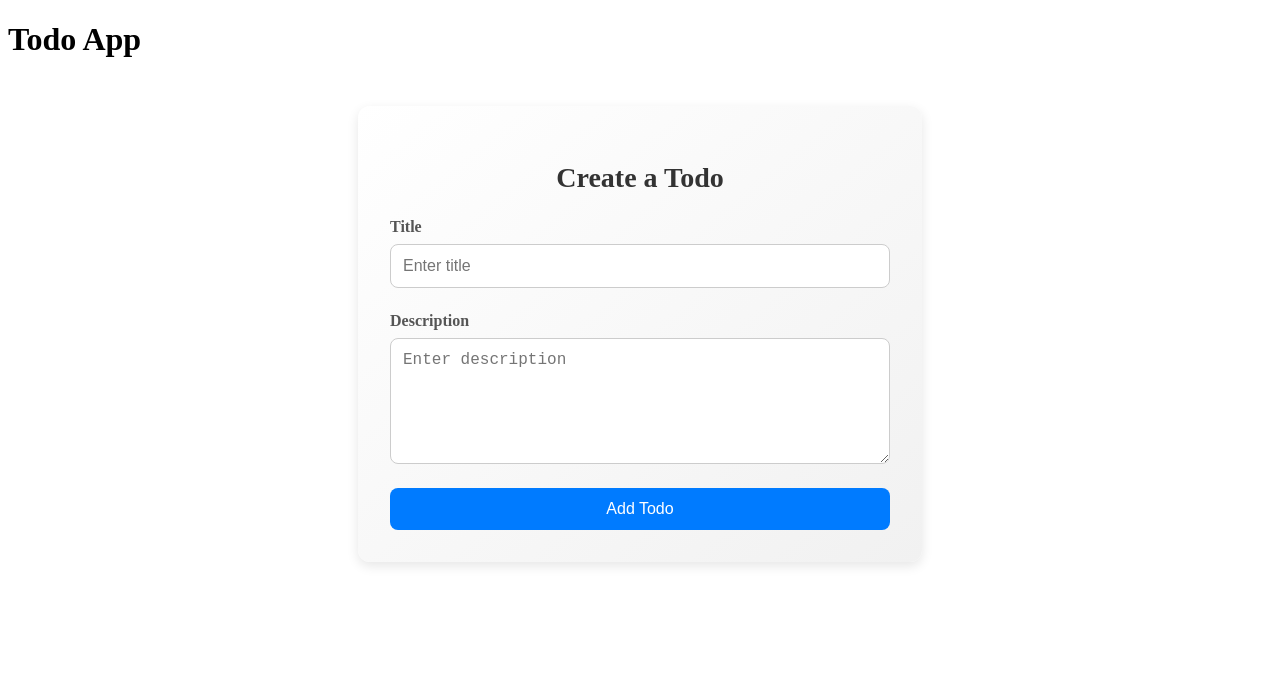
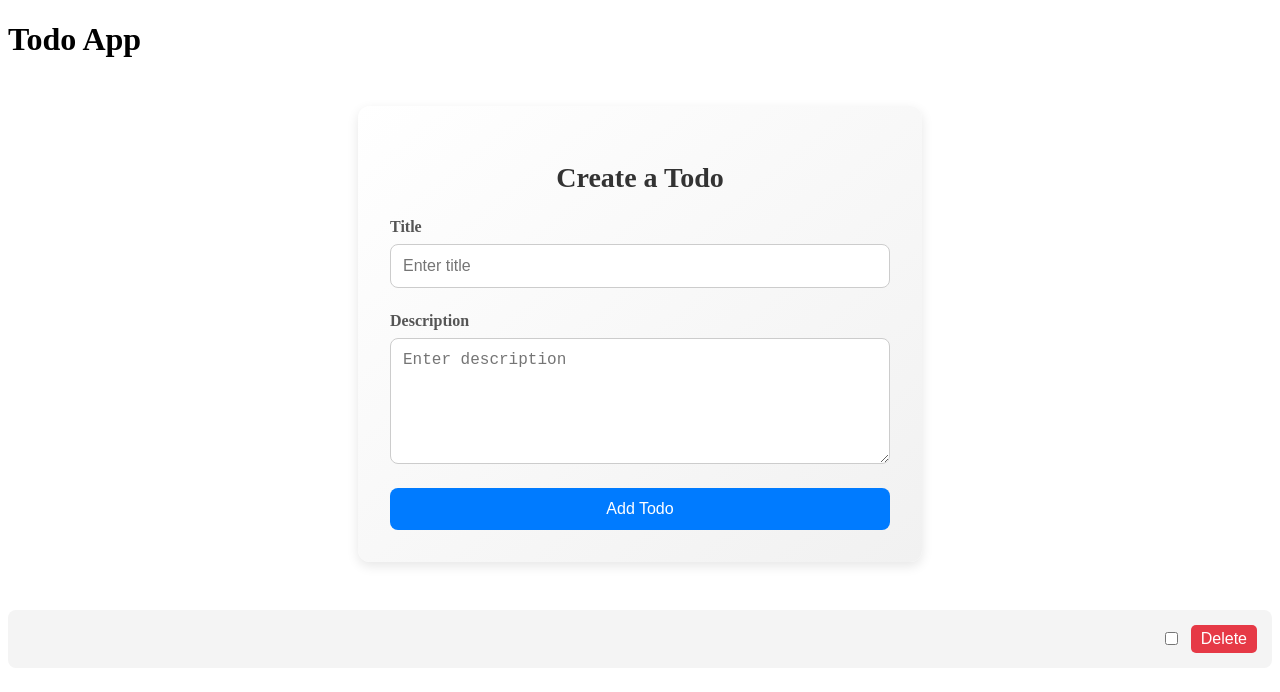
Before and after one commit to MondeNel/TEST_DRIVEN_DEVELOPMENT-TO-DO-APP-, a React (Vite) app in the folder frontend/: page / in a window 1280 px wide. Shown: the top 692 px of the page. Built offline with nearby package versions, Linux system fonts and the light colour scheme.

Commit message:
Add TodoItem component with styling and basic actions

```diff
--- a/frontend/src/App.jsx
+++ b/frontend/src/App.jsx
@@ -1,5 +1,6 @@
 import React from 'react'
 import TodoForm from './components/TodoForm'
+import TodoItem from './components/TodoItem'
 
 /**
  * Root App component that renders the TodoForm.
@@ -12,6 +13,7 @@ function App() {
     <div className="app">
       <h1>Todo App</h1>
       <TodoForm />
+      <TodoItem />
     </div>
   )
 }
--- a/frontend/src/components/TodoForm.jsx
+++ b/frontend/src/components/TodoForm.jsx
@@ -1,5 +1,5 @@
 import React, { useState } from 'react'
-import './todoform.css'
+import '../styles/todoform.css'
 
 const TodoForm = () => {
   const [title, setTitle] = useState('')
--- a/frontend/src/components/TodoItem.jsx
+++ b/frontend/src/components/TodoItem.jsx
@@ -0,0 +1,33 @@
+import React from 'react'
+import '../styles/todoitem.css'
+
+/**
+ * Component to display a single Todo item.
+ * @param {Object} props
+ * @param {string} props.id - The ID of the todo item.
+ * @param {string} props.title - Title of the todo.
+ * @param {string} props.description - Description of the todo.
+ * @param {boolean} props.completed - Completion status.
+ * @param {Function} props.onToggle - Handler to toggle completion.
+ * @param {Function} props.onDelete - Handler to delete the todo.
+ */
+const TodoItem = ({ id, title, description, completed, onToggle, onDelete }) => {
+  return (
+    <div className={`todo-item ${completed ? 'completed' : ''}`}>
+      <div className="todo-text">
+        <h3>{title}</h3>
+        <p>{description}</p>
+      </div>
+      <div className="todo-actions">
+        <input
+          type="checkbox"
+          checked={completed}
+          onChange={() => onToggle(id)}
+        />
+        <button onClick={() => onDelete(id)}>Delete</button>
+      </div>
+    </div>
+  )
+}
+
+export default TodoItem
--- /dev/null
+++ b/frontend/src/styles/todoitem.css
@@ -0,0 +1,43 @@
+.todo-item {
+  background: #f4f4f4;
+  margin: 10px 0;
+  padding: 15px;
+  border-radius: 8px;
+  display: flex;
+  justify-content: space-between;
+  align-items: center;
+}
+
+.todo-item.completed {
+  background-color: #d1ffd1;
+  text-decoration: line-through;
+}
+
+.todo-text h3 {
+  margin: 0;
+  font-size: 1.2rem;
+}
+
+.todo-text p {
+  margin: 5px 0 0;
+  color: #555;
+}
+
+.todo-actions {
+  display: flex;
+  gap: 10px;
+  align-items: center;
+}
+
+.todo-actions button {
+  padding: 5px 10px;
+  border: none;
+  background-color: #e63946;
+  color: white;
+  border-radius: 5px;
+  cursor: pointer;
+}
+
+.todo-actions button:hover {
+  background-color: #c00024;
+}
```
Also changed, not shown: frontend/src/styles/todoform.css (renamed from frontend/src/components/todoform.css).
